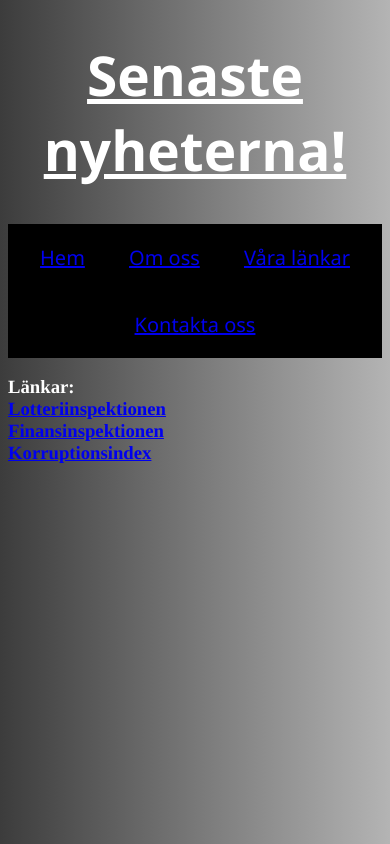
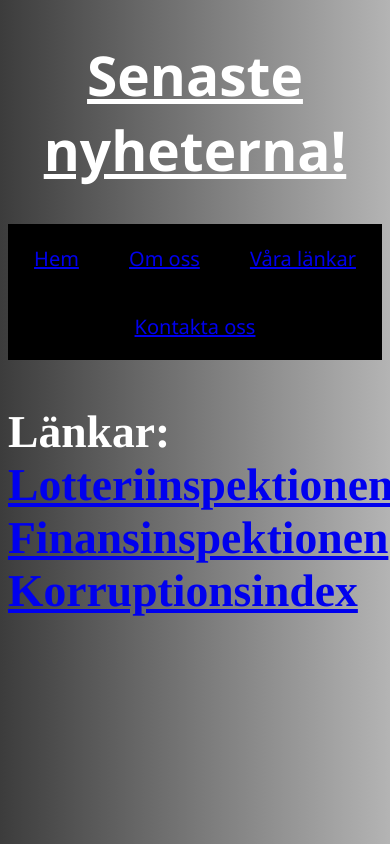
Before and after one commit to SandyD77/Mitt-projekt, a plain HTML site: page index.html in a window 390 px wide. Drawn offline with Linux system fonts and the light colour scheme; no server answers.

Commit message:
Gjort den responsive

```diff
--- a/index.html
+++ b/index.html
@@ -4,7 +4,7 @@
      <meta charset="utf-8" />
      <title>Nyheter AML</title>
      <link rel="stylesheet" href="style.css" />
-     <meta name="viewport" content="width=device-width, initial-scale=1" />
+     <meta name="viewport" content="width=device-width, initial-scale=1.0" />
 
 
    </head>
--- a/style.css
+++ b/style.css
@@ -1,6 +1,7 @@
 body {
   background-image: linear-gradient(to right, #3c3c3c, #b4b4b4);
   font-family: segoe ui;
+  font-size: 10vW;
 }
 
 h1 {
```
